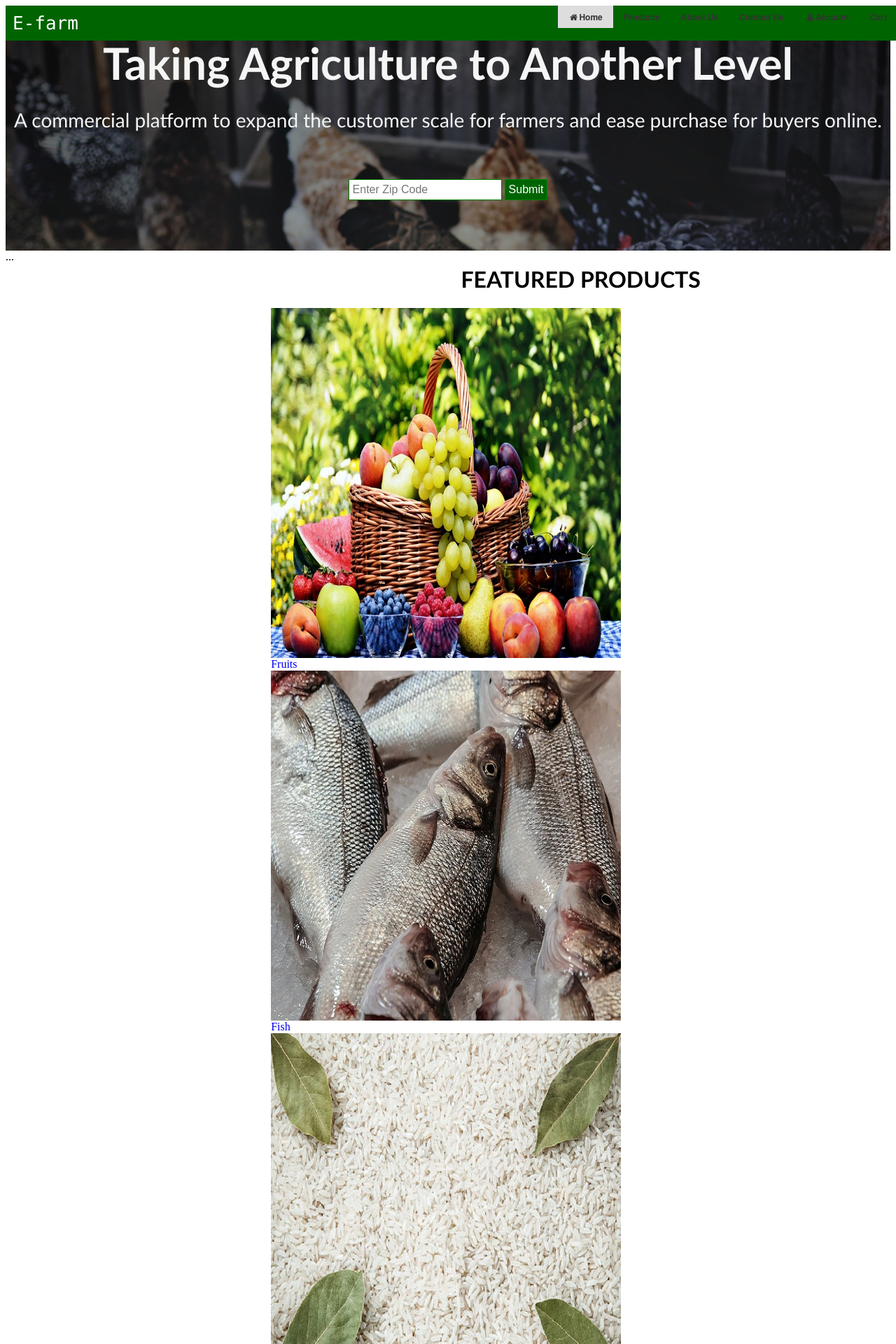
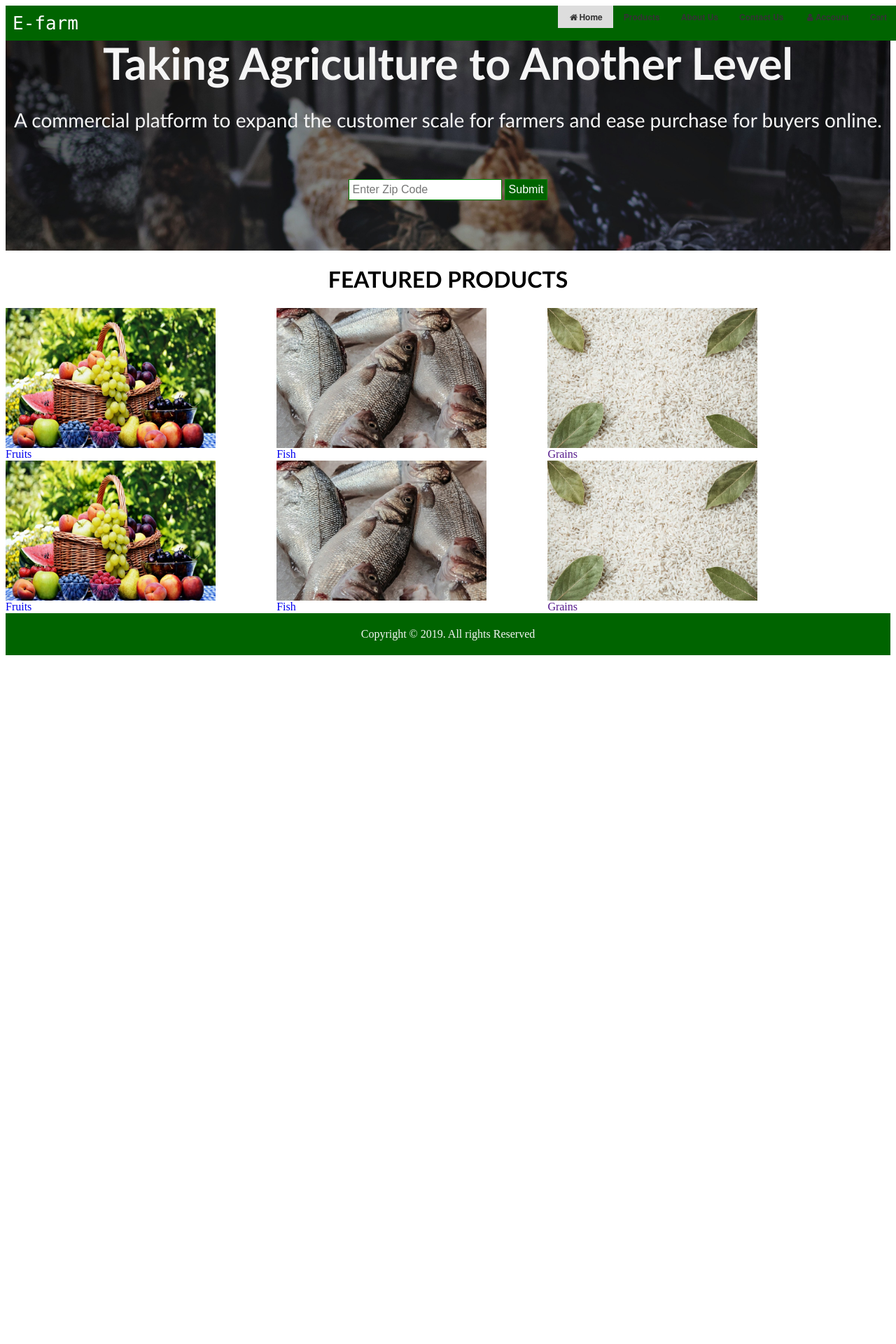
Before and after one commit to njirutitus/Web-project-1-sample, a PHP site: page /home.html in a window 1280 px wide. Shown: the top 1920 px of the page at 70% size. After the commit the page ends 936 px from the top, so only its background shows below. Run offline with PHP 8.4, Linux system fonts and the light colour scheme; some libraries are stand-ins or nearby versions.

Commit message:
Modified the original home page

```diff
--- a/_notes/dwsync.xml
+++ b/_notes/dwsync.xml
@@ -2,10 +2,10 @@
 <dwsync>
 <file name="details.html" server="C:/xampp/htdocs/Web-project-1-sample/" local="132336738444015711" remote="132336738440000000" Dst="0" />
 <file name="fruits.html" server="C:/xampp/htdocs/Web-project-1-sample/" local="132336738444015711" remote="132336738440000000" Dst="0" />
-<file name="home.html" server="C:/xampp/htdocs/Web-project-1-sample/" local="132336738444025712" remote="132336738440000000" Dst="0" />
+<file name="home.html" server="C:/xampp/htdocs/Web-project-1-sample/" local="132341895134062200" remote="132341895130000000" Dst="0" />
 <file name="index.html" server="C:/xampp/htdocs/Web-project-1-sample/" local="132341136367271934" remote="132341136360000000" Dst="0" />
 <file name="products.html" server="C:/xampp/htdocs/Web-project-1-sample/" local="132336738444526059" remote="132336738440000000" Dst="0" />
-<file name="style.css" server="C:/xampp/htdocs/Web-project-1-sample/" local="132336738444526059" remote="132336738440000000" Dst="0" />
+<file name="style.css" server="C:/xampp/htdocs/Web-project-1-sample/" local="132341896426276661" remote="132341896420000000" Dst="0" />
 <file name="styles.css" server="C:/xampp/htdocs/Web-project-1-sample/" local="132339559450000000" remote="132339559450000000" Dst="0" />
 <file name="test.html" server="C:/xampp/htdocs/Web-project-1-sample/" local="132336738444536073" remote="132336738440000000" Dst="0" />
 </dwsync>
--- a/home.html
+++ b/home.html
@@ -61,39 +61,40 @@
 			</form>
 			</div>
 		</div>
-
-		<div class="featured-products">
-			<!-- Sidebar -->
-			<aside style="width: 30%;">
-				...
-			</aside>
-
-			<!-- Main -->
 			<main>
 				<h1>FEATURED PRODUCTS</h1>
-				<div style="display: flex; flex-wrap: wrap; margin-left: -8px; margin-right: -8px;">
+				<div class="featured-products">
 					<!-- A card with given width -->
-					<div style="flex-basis: 25%;padding-left: 8px;padding-right: 8px;">
+					<div class="featured-item">
 						<img alt="Fruits" src="images/fruits.jpg" /><br />
 						<a href="#">Fruits</a>
 					</div>
 
-					<div style="flex-basis: 25%;padding-left: 8px;padding-right: 8px;">
+					<div class="featured-item">
 						<img alt="Fish" src="images/fish.jpg" title="Fish"/><br />
 						<a href="#">Fish</a>
 					</div>
 
-					<div style="flex-basis: 25%;padding-left: 8px;padding-right: 8px;">
+					<div class="featured-item">
 						<img alt="grains" src="images/grains.jpg" /><br />
 						<a href="">Grains</a>
 					</div>
-					<div style="flex-basis: 25%;padding-left: 8px;padding-right: 8px;">
+					<div class="featured-item">
+						<img alt="Fruits" src="images/fruits.jpg" /><br />
+						<a href="#">Fruits</a>
+					</div>
+
+					<div class="featured-item">
+						<img alt="Fish" src="images/fish.jpg" title="Fish"/><br />
+						<a href="#">Fish</a>
+					</div>
+
+					<div class="featured-item">
 						<img alt="grains" src="images/grains.jpg" /><br />
 						<a href="">Grains</a>
 					</div>
 				</div>
 			</main>
-		</div>
 		<footer><span>Copyright &copy; 2019. All rights Reserved</span></footer>
 	</div>
 </body>
--- a/index.html
+++ b/index.html
@@ -43,7 +43,7 @@
 					<div class="aside-accordion-item">
 						<div class="aside-accordion-item-heading">
 							<div class="aside-accordion-item-heading-toggleicon"><i class="fas fa-chevron-down"></i></div>
-							<div class="aside-accordion-item-heading-title">Fruits</div>
+							<div class="aside-accordion-item-heading-title">Vegetables</div>
 						</div>
 						<div class="aside-accordion-item-content">
 							<a href="products.html?p=apples">Apples</a>
@@ -56,7 +56,7 @@
 					<div class="aside-accordion-item">
 						<div class="aside-accordion-item-heading">
 							<div class="aside-accordion-item-heading-toggleicon"><i class="fas fa-chevron-down"></i></div>
-							<div class="aside-accordion-item-heading-title">Fruits</div>
+							<div class="aside-accordion-item-heading-title">Fish</div>
 						</div>
 						<div class="aside-accordion-item-content">
 							<a href="products.html?p=apples">Apples</a>
--- a/style.css
+++ b/style.css
@@ -145,16 +145,21 @@ footer{
 }
 .featured-products{
 	display: flex;
+	flex-wrap: wrap;
+	margin-left: auto;
+	margin-right: auto;
 }
-main{
-	flex: 1;
-	overflow: auto;
+.featured-item{
+	flex-basis: 30%;
+	padding-left: 8px;
+	padding-right: 8px;
+	margin-left: -8px;
 }
 img{
-	height:500px;
-	width:500px;
+	height:200px;
+	width:300px;
 	vertical-align: middle;
-	position: relative
+	position: relative;
 }
 
 a{
```
